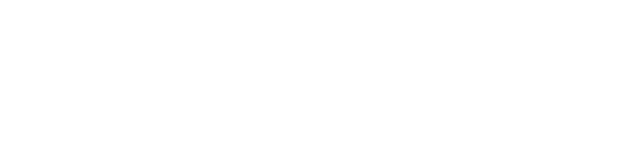
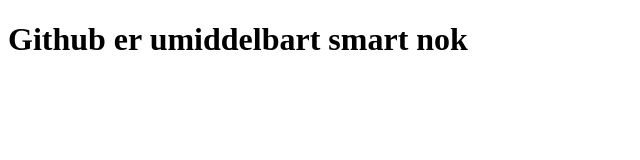
Before and after one commit to crgr24091/first-github, a plain HTML site: page index.html in a window 1280 px wide. Shown: the whole page, without its empty margins (0-640 px from the left). Drawn offline with Linux system fonts and the light colour scheme.

Commit message:
Update index.html

```diff
--- a/index.html
+++ b/index.html
@@ -6,6 +6,7 @@
     </head>
 
     <body>
+        <h1> Github er umiddelbart smart nok </h1>
 
     </body>
 </html>
```
